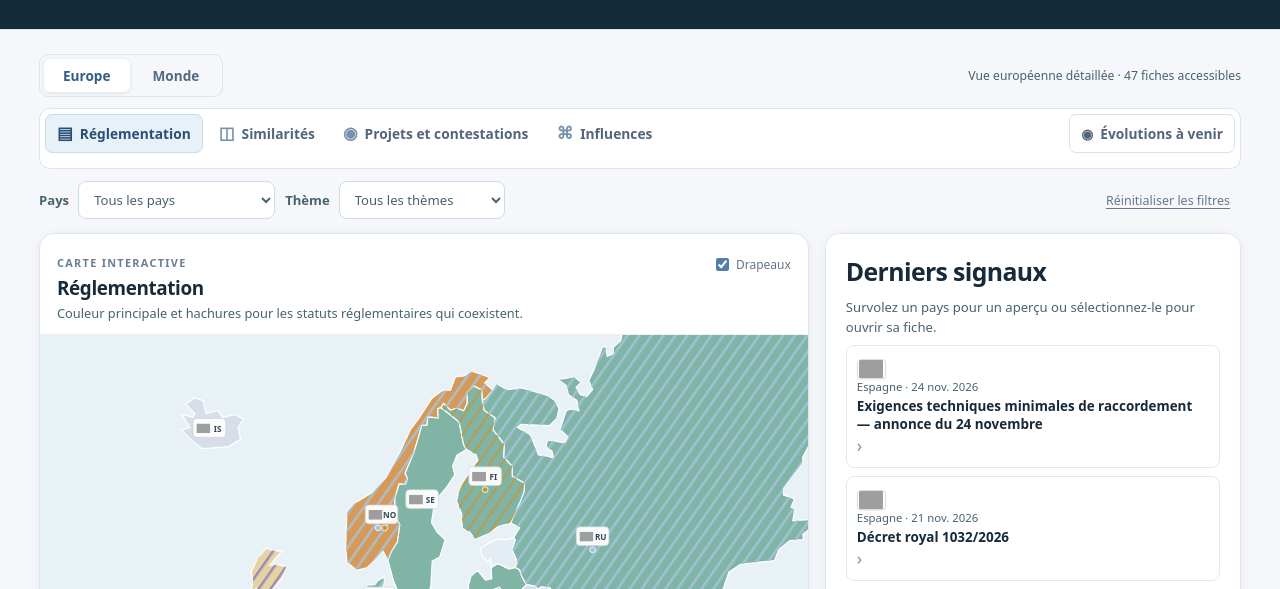
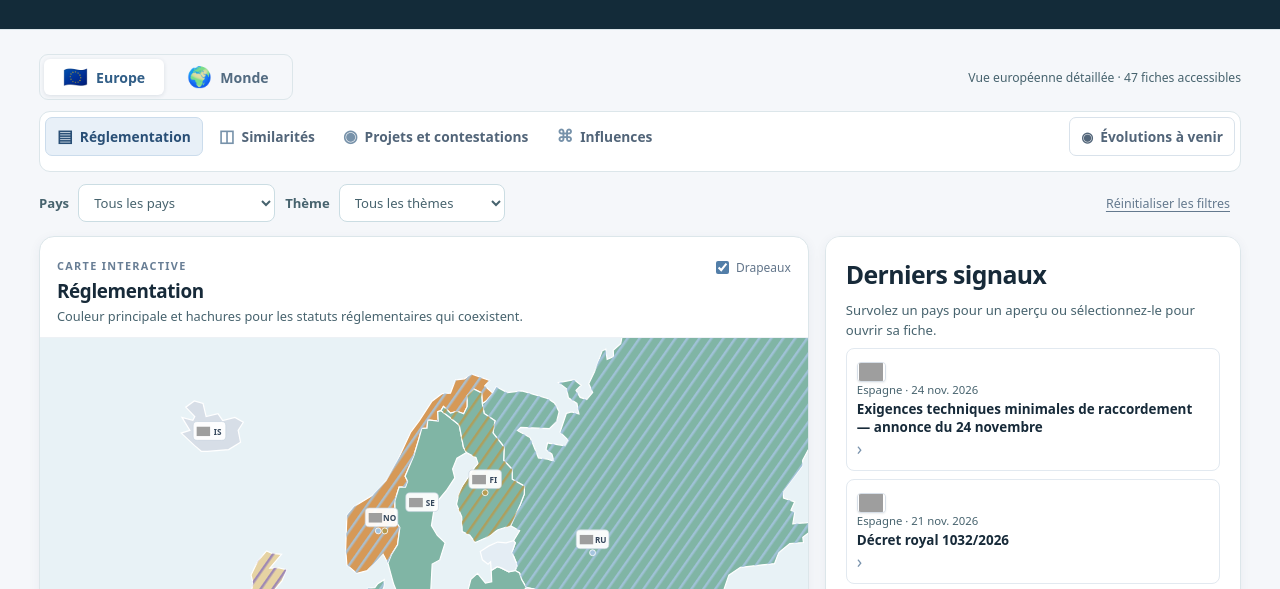
Before and after one commit to Zoruohorse/atlas_data_centers, a website with bundled scripts: page index.html in a window 1280 px wide. Shown: the part 153-742 px from the top of the page. Built offline with nearby package versions, Linux system fonts and the light colour scheme; grey boxes are pictures that could not be loaded.

Commit message:
UI — icônes Europe et Monde dans la navigation géographique

```diff
--- a/css/geographic-views.css
+++ b/css/geographic-views.css
@@ -1,8 +1,9 @@
 /* Navigation géographique, sans duplication de la base. */
 .geographic-navigation{display:flex;align-items:center;gap:12px;justify-content:space-between;margin:0 0 11px;flex-wrap:wrap}
 .geographic-tabs{display:flex;gap:4px;padding:4px;border:1px solid var(--line);border-radius:9px;background:#f5f7fa}
-.geographic-tabs a{display:block;padding:7px 19px;color:#536b81;font-size:.85rem;font-weight:650;text-decoration:none;border-radius:6px}
-.geographic-tabs a[aria-current=page]{background:#fff;color:#315e87;box-shadow:0 1px 4px #243c5821}
+.geographic-tabs a{display:flex;align-items:center;justify-content:center;gap:8px;padding:8px 19px;color:#536b81;font-size:.88rem;font-weight:650;text-decoration:none;border-radius:6px;white-space:nowrap}
+.geo-icon{display:inline-flex;align-items:center;justify-content:center;font-size:1.25rem;line-height:1;font-family:"Apple Color Emoji","Segoe UI Emoji","Noto Color Emoji",sans-serif}
+.geographic-tabs a[aria-current=page]{background:#fff;color:#315e87;box-shadow:0 1px 4px #243c5821;font-weight:700}
 .geographic-tabs a:focus-visible{outline:2px solid #527da7;outline-offset:2px}
 .geographic-navigation p{margin:0;color:var(--muted);font-size:.76rem}
 .world-map-note{padding:0 16px 10px;margin:0;font-size:.72rem;line-height:1.4}
--- a/index.html
+++ b/index.html
@@ -10,7 +10,7 @@
 <body>
 <header><div class="masthead"><div class="brand-symbol" aria-hidden="true"><svg viewBox="0 0 44 44"><circle cx="22" cy="22" r="17" fill="none" stroke="currentColor" stroke-width="1.5"/><ellipse cx="22" cy="22" rx="8" ry="17" fill="none" stroke="currentColor" stroke-width="1.5"/><path d="M5 22h34M8 13h28M8 31h28" stroke="currentColor" stroke-width="1.5" fill="none"/><circle cx="30" cy="13" r="4" fill="#6b8aa5" stroke="white" stroke-width="2"/></svg></div><div><div class="label" id="atlas-scope-label">OBSERVATOIRE EUROPÉEN</div><h1>Atlas des data centers</h1><p>Réglementation, acceptabilité et dynamiques d’influence</p></div><div class="masthead-end"><span class="eyebrow">VEILLE STRATÉGIQUE</span><span id="revision-label"></span></div></div></header>
 <main>
-<nav class="geographic-navigation" aria-label="Périmètre géographique"><div class="geographic-tabs"><a id="view-europe" href="./" aria-current="page">Europe</a><a id="view-world" href="?view=world">Monde</a></div><p id="coverage-note">Vue européenne détaillée</p></nav>
+<nav class="geographic-navigation" aria-label="Périmètre géographique"><div class="geographic-tabs"><a id="view-europe" href="./" aria-current="page"><span class="geo-icon" aria-hidden="true">🇪🇺</span><span>Europe</span></a><a id="view-world" href="?view=world"><span class="geo-icon" aria-hidden="true">🌍</span><span>Monde</span></a></div><p id="coverage-note">Vue européenne détaillée</p></nav>
 <div class="navigation"><nav class="mode-bar" id="modes" aria-label="Modes de lecture"></nav><button type="button" class="mode-button radar-button" id="radar" aria-pressed="false"><span aria-hidden="true">◉</span> Évolutions à venir</button></div>
 <div class="toolbar">
 <label>Pays <select id="country"><option value="">Tous les pays</option></select></label>
```
